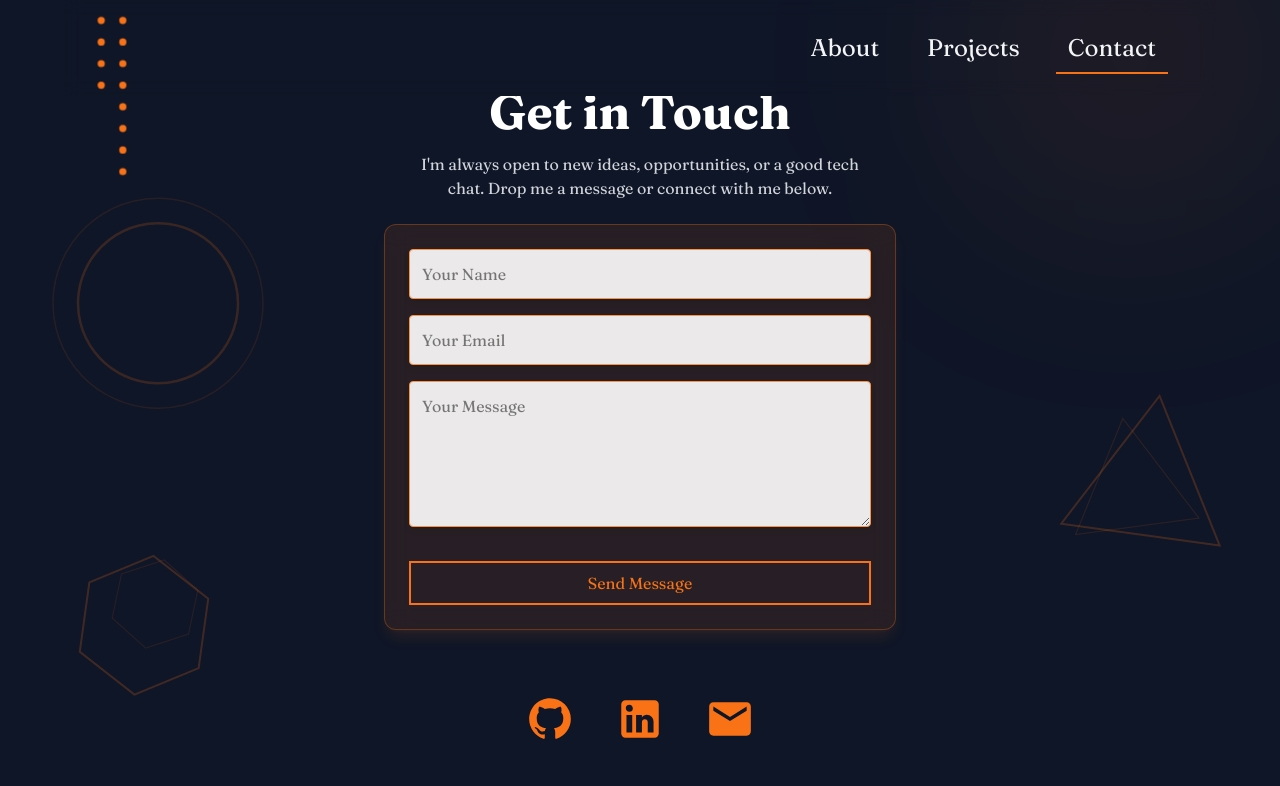
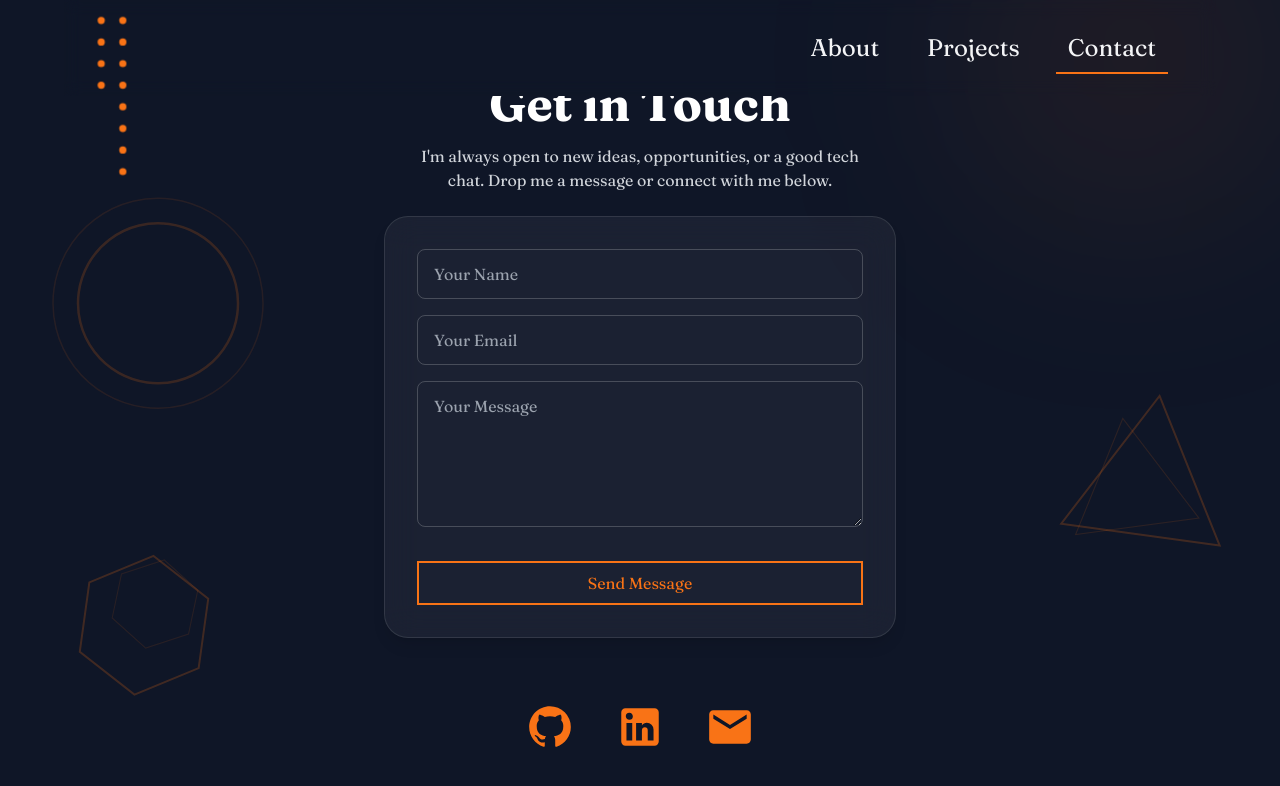
Before and after one commit to karinfdez/nextjs-portfolio, a Next.js app: page /contact in a window 1280 px wide. Shown: the top 786 px of the page. Built offline with nearby package versions, Linux system fonts and the light colour scheme.

Commit message:
Update contact form

```diff
--- a/app/components/ContactForm.jsx
+++ b/app/components/ContactForm.jsx
@@ -7,7 +7,7 @@ export default function ContactForm() {
 
     if (state.succeeded) {
       return (
-        <div className="bg-orange-500/10 backdrop-blur-md border border-orange-500/30 shadow-lg shadow-orange-500/10 p-6 rounded-xl text-center my-6">
+        <div className="`bg-white/5 backdrop-blur-lg border border-white/10 shadow-lg p-6 rounded-xl shadow-xl text-center my-6">
           <div className="text-green-400 text-4xl mb-4">✓</div>
           <h3 className="text-xl font-semibold mb-2 text-orange-400">Message Sent!</h3>
           <p className="text-gray-300">Thanks for reaching out. I'll get back to you soon!</p>
@@ -18,7 +18,7 @@ export default function ContactForm() {
     return (
       <form
         onSubmit={handleSubmit}
-        className="bg-orange-500/10 backdrop-blur-md border border-orange-500/30 shadow-lg shadow-orange-500/10 rounded-xl p-6"
+        className="max-w-lg mx-auto p-8 rounded-3xl bg-white/5 backdrop-blur-lg border border-white/10 shadow-lg"
       >
         <div className="mb-4">
           <input
@@ -27,7 +27,7 @@ export default function ContactForm() {
             name="name"
             placeholder="Your Name"
             required
-            className="w-full p-3 rounded bg-white/90 text-black placeholder-black/50 border border-orange-400 focus:outline-none focus:ring-2 focus:ring-orange-400/30 backdrop-blur-sm shadow-md transition"
+            className="w-full px-4 py-3 bg-transparent border border-white/20 rounded-lg focus:border-orange-500 focus:ring-2 focus:ring-orange-500/50 outline-none transition-all"
           />
         </div>
 
@@ -38,7 +38,7 @@ export default function ContactForm() {
             name="email"
             placeholder="Your Email"
             required
-            className="w-full p-3 rounded bg-white/90 text-black placeholder-black/50 border border-orange-400 focus:outline-none focus:ring-2 focus:ring-orange-400/30 backdrop-blur-sm shadow-md transition"
+            className="w-full px-4 py-3 bg-transparent border border-white/20 rounded-lg focus:border-orange-500 focus:ring-2 focus:ring-orange-500/50 outline-none transition-all"
           />
           <ValidationError
             prefix="Email"
@@ -55,7 +55,7 @@ export default function ContactForm() {
             placeholder="Your Message"
             required
             rows={5}
-            className="w-full p-3 rounded bg-white/90 text-black placeholder-black/50 border border-orange-400 focus:outline-none focus:ring-2 focus:ring-orange-400/30 backdrop-blur-sm shadow-md transition"
+            className="w-full px-4 py-3 bg-transparent border border-white/20 rounded-lg focus:border-orange-500 focus:ring-2 focus:ring-orange-500/50 outline-none transition-all"
           />
           <ValidationError
             prefix="Message"
--- a/app/contact/page.js
+++ b/app/contact/page.js
@@ -71,5 +71,6 @@ const handleCopy = () => {
       {copied && <p className="text-green-400 mb-6">Email copied to clipboard!</p>}
 
     </main>
+
   )
 }
--- a/app/globals.css
+++ b/app/globals.css
@@ -74,12 +74,21 @@
   background-size: 400% 400%;
   /* animation: gradientShift 10s ease infinite; */
 }
-/* @keyframes gradientShift {
-  0% { background-position: 0% 50%; }
-  50% { background-position: 100% 50%; }
-  100% { background-position: 0% 50%; }
-} */
 
+/* To reset the autocomplete */
+input:-webkit-autofill,
+textarea:-webkit-autofill {
+  -webkit-box-shadow: 0 0 0px 1000px transparent inset;
+  -webkit-text-fill-color: #fff; /* Match your text color */
+  caret-color: #fff; /* Cursor color */
+  transition: background-color 9999s ease-in-out 0s;
+}
+
+input:-webkit-autofill:focus,
+textarea:-webkit-autofill:focus {
+  -webkit-box-shadow: 0 0 0px 1000px transparent inset;
+  -webkit-text-fill-color: #fff;
+}
 
 
 html,
```
